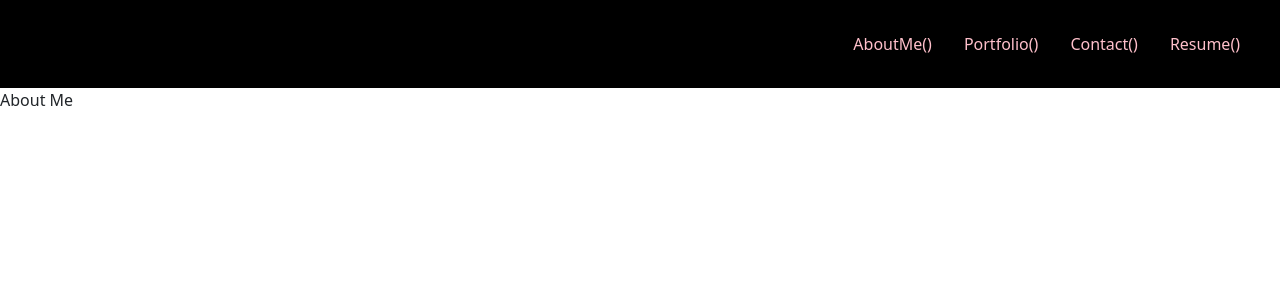
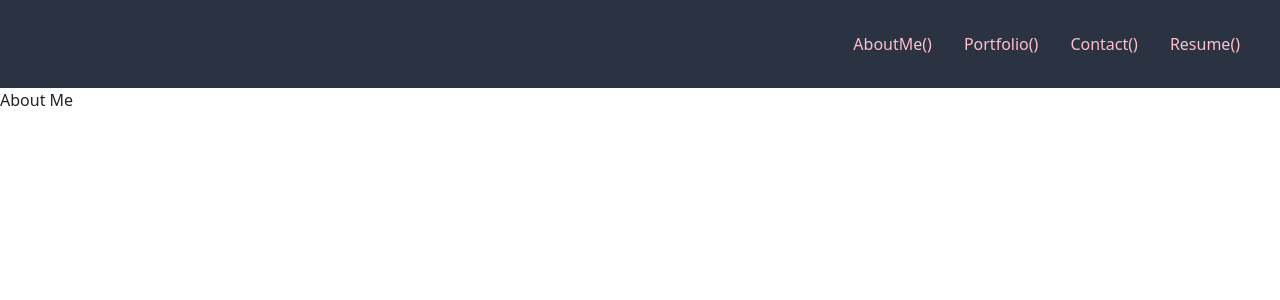
Before and after one commit to JaQwae/React-Portfolio, a React (Create React App) app: page / in a window 1280 px wide. Shown: the top 300 px of the page. Built offline with nearby package versions, Linux system fonts and the light colour scheme.

Commit message:
created a variable css file and is working with NavTabs

```diff
--- a/src/components/NavTabs.js
+++ b/src/components/NavTabs.js
@@ -1,4 +1,5 @@
 import React from 'react';
+import '../styles.css/Variables.css';
 import '../styles.css/NavTabs.css';
 import 'bootstrap/dist/css/bootstrap.min.css';
 
--- a/src/styles.css/NavTabs.css
+++ b/src/styles.css/NavTabs.css
@@ -1,5 +1,5 @@
 .nav {
-    background-color: black;
+    background-color: var(--navy-color);
     padding: 1.5rem;
 }
 
--- /dev/null
+++ b/src/styles.css/Variables.css
@@ -0,0 +1,3 @@
+body {
+    --navy-color: #2B3241
+}
```
